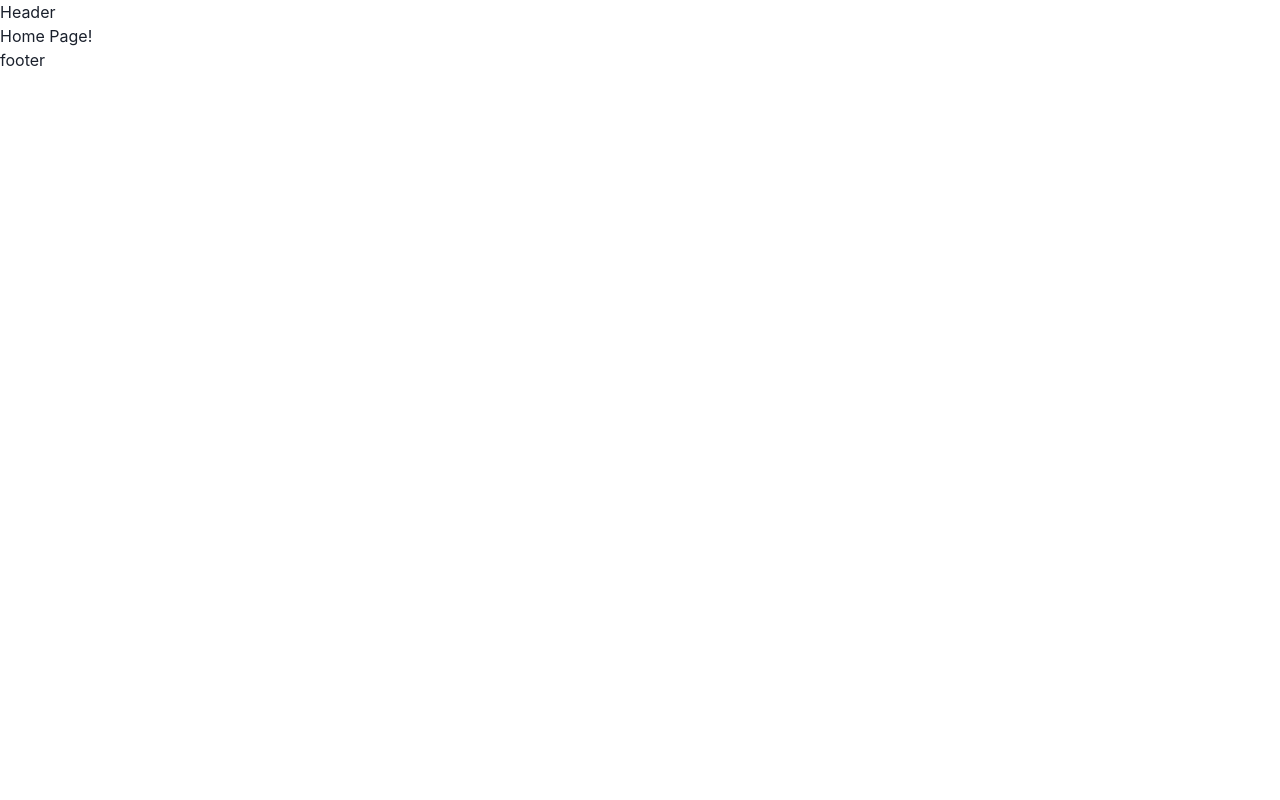
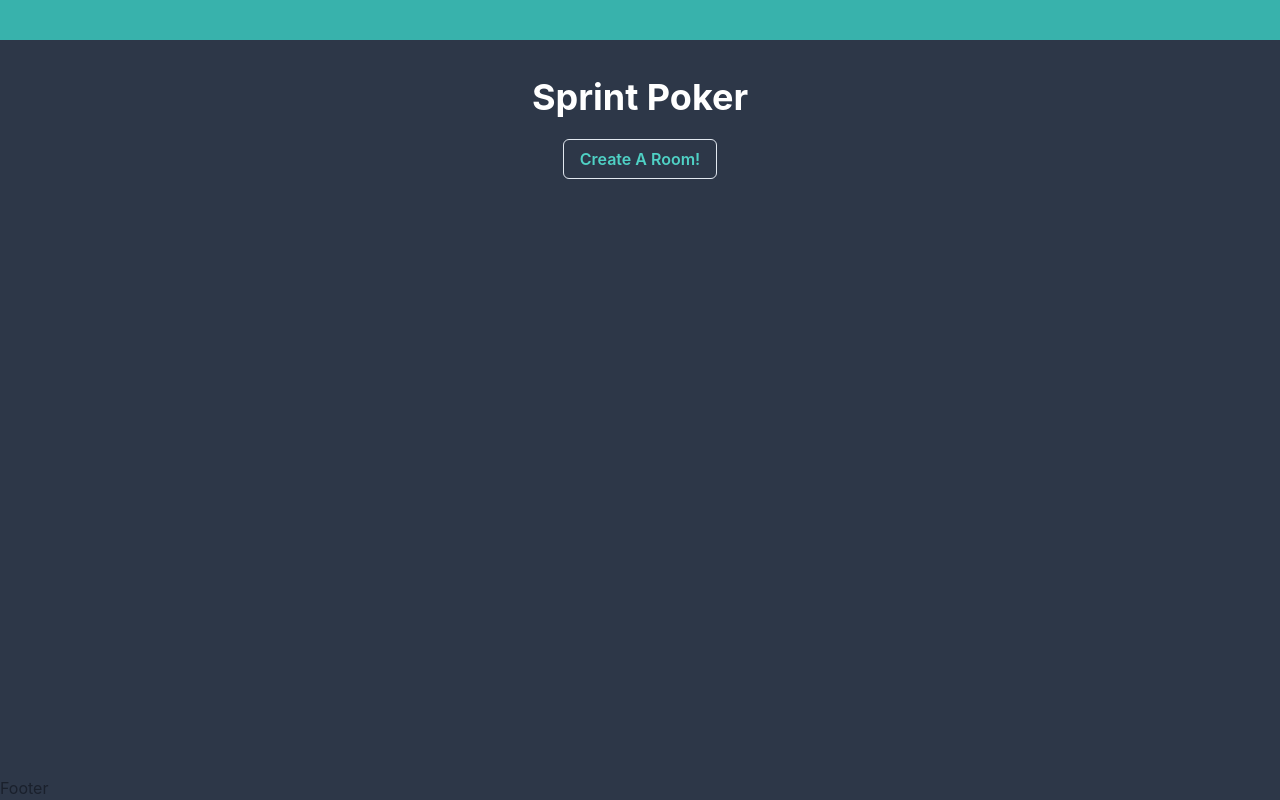
Before and after one commit to basel2053/sprint-poker, a React (Vite) app in the folder client/: page / in a window 1280 px wide. Built offline with nearby package versions, Linux system fonts and the light colour scheme; no server answers.

Commit message:
chore: add frontend layout

```diff
--- a/client/src/app/pages/home.tsx
+++ b/client/src/app/pages/home.tsx
@@ -1,3 +1,14 @@
-export const Home = () => <h1>Home Page!</h1>;
+import { Box, Button, Heading } from '@chakra-ui/react';
 
-// rgb(229, 229, 229)
+export const Home = () => (
+  <>
+    <Box textAlign="center">
+      <Heading as="h1" my={5}>
+        Sprint Poker
+      </Heading>
+      <Button variant="outline" color="teal.300">
+        Create A Room!
+      </Button>
+    </Box>
+  </>
+);
--- a/client/src/app/pages/layout.tsx
+++ /dev/null
@@ -1,13 +0,0 @@
-import { Outlet } from 'react-router-dom';
-
-export const Layout = () => {
-  return (
-    <>
-      <h4>Header</h4>
-      <main>
-        <Outlet />
-      </main>
-      <h4>footer</h4>
-    </>
-  );
-};
--- /dev/null
+++ b/client/src/app/pages/root.tsx
@@ -0,0 +1,22 @@
+import { Suspense } from 'react';
+import { Outlet } from 'react-router-dom';
+import { Spinner, Flex, Container } from '@chakra-ui/react';
+import { Header, Footer } from '@/components/Layout';
+
+export const Root = () => {
+  return (
+    <Suspense
+      fallback={
+        <Spinner thickness="4px" speed="0.65s" emptyColor="gray.200" color="blue.500" size="xl" />
+      }
+    >
+      <Flex direction="column" minH="100vh" bg="gray.700">
+        <Header />
+        <Container as="main" maxW="container.lg" p={4} color="white">
+          <Outlet />
+        </Container>
+        <Footer />
+      </Flex>
+    </Suspense>
+  );
+};
--- a/client/src/app/provider.tsx
+++ b/client/src/app/provider.tsx
@@ -9,11 +9,9 @@ const customTheme = extendTheme({
       disabled: '#9E9E9E',
     },
   },
-  // I'm just adding one more fontSize than the default ones
   fontSizes: {
     xxs: '0.625rem',
   },
-  // I'm creating a new space tokens since the default is represented with numbers
   space: {
     xs: '0.25rem',
     sm: '0.5rem',
--- a/client/src/app/router.tsx
+++ b/client/src/app/router.tsx
@@ -1,13 +1,12 @@
 import { createBrowserRouter, RouterProvider } from 'react-router-dom';
+
+import { Root } from './pages/root';
 
 const AppRouter = () => {
   const router = createBrowserRouter([
     {
       path: '/',
-      lazy: async () => {
-        const { Layout } = await import('./pages/layout');
-        return { Component: Layout };
-      },
+      element: <Root />,
       children: [
         {
           path: '/',
@@ -17,7 +16,7 @@ const AppRouter = () => {
           },
         },
         {
-          path: 'room',
+          path: 'room/:roomId',
           lazy: async () => {
             return { Component: () => <h1>Room</h1> };
           },
--- /dev/null
+++ b/client/src/components/Layout/Footer.tsx
@@ -0,0 +1,7 @@
+import { Box } from '@chakra-ui/react';
+
+export const Footer = () => (
+  <Box as="footer" mt="auto">
+    <h4>Footer</h4>
+  </Box>
+);
--- /dev/null
+++ b/client/src/components/Layout/Header.tsx
@@ -0,0 +1,3 @@
+import { Box } from '@chakra-ui/react';
+
+export const Header = () => <Box as="header" bg="teal.400" color="white" py={5}></Box>;
--- /dev/null
+++ b/client/src/components/Layout/index.ts
@@ -0,0 +1,2 @@
+export * from './Header';
+export * from './Footer';
```
Also changed, not shown: client/src/components/Button/Button.tsx (deleted, +0 -11 lines), client/src/components/Form/index.ts (added).
